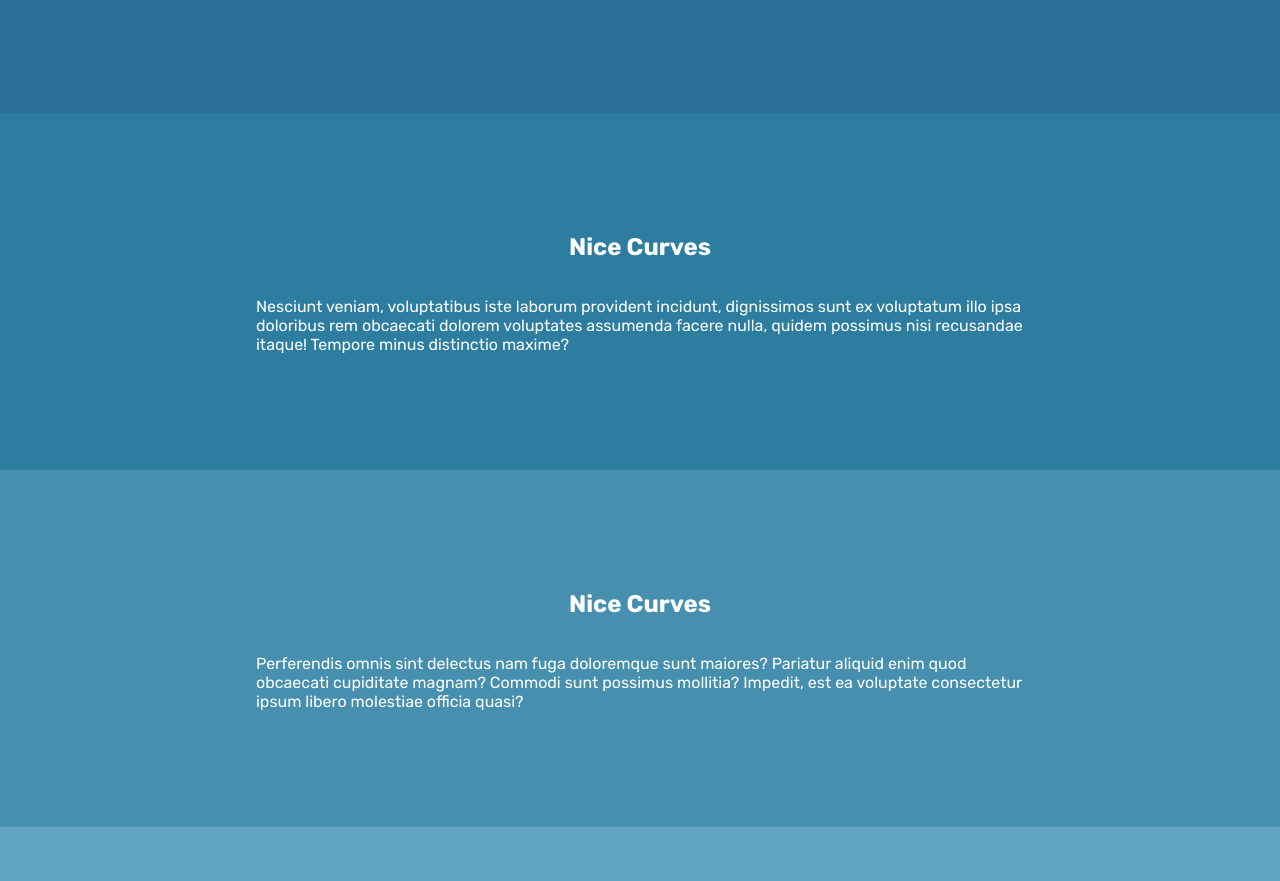
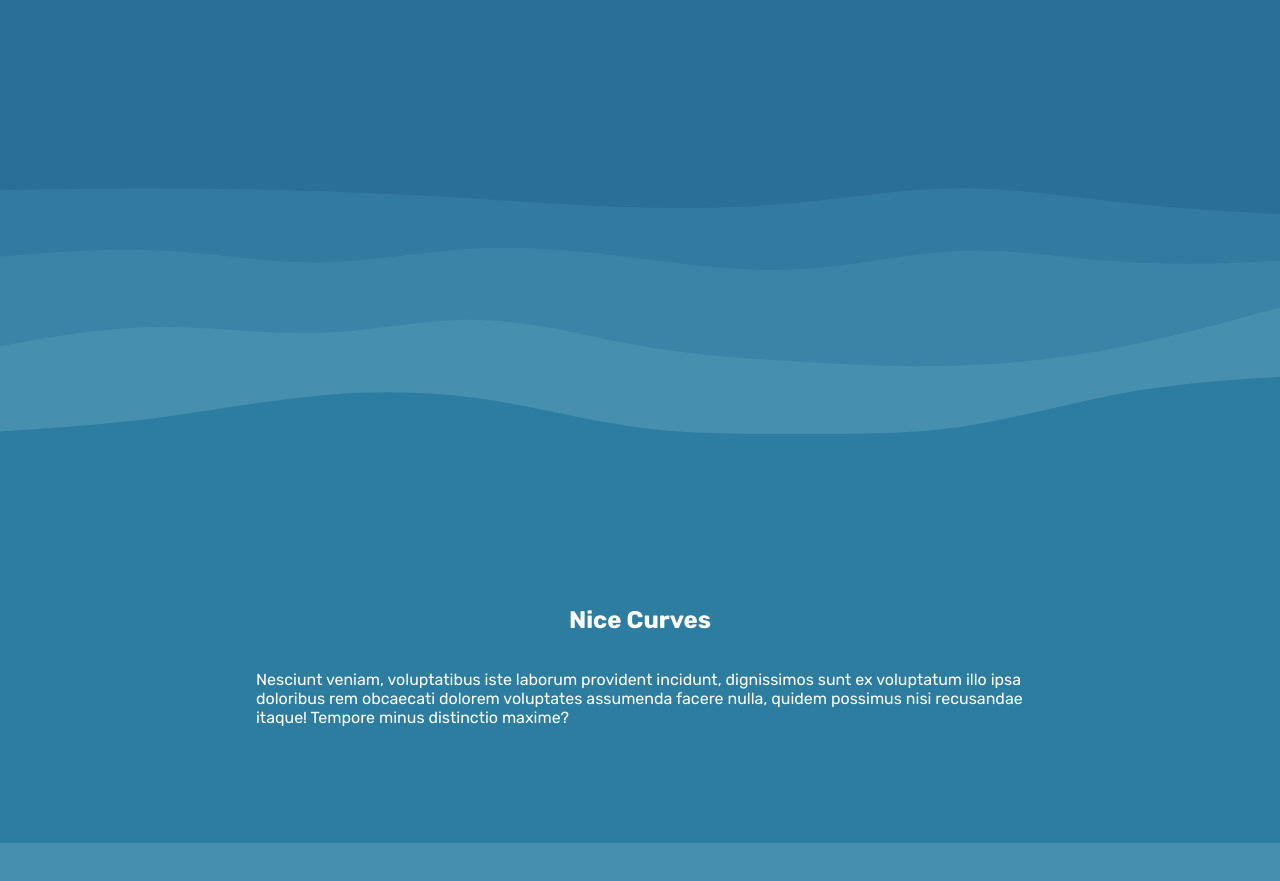
Before and after one commit to leandromichelena/Curvy-backgrounds, a plain HTML site: page index.html in a window 1280 px wide. Shown: the part 1921-2802 px from the top of the page. Drawn offline with Linux system fonts and the light colour scheme.

Commit message:
Created spacer class. Added SVG curve from https://app.haikei.app/ as a background image.

```diff
--- a/index.html
+++ b/index.html
@@ -138,6 +138,18 @@
             fill: #2A6F97;
         }
 
+        .spacer {
+            aspect-ratio: 960/280;
+            width: 100%;
+            background-repeat: no-repeat;
+            background-position: center;
+            background-size: cover;
+        }
+
+        .layered-waves {
+            background-image: url('./layered-waves-haikei.svg');
+        }
+
     </style>
 </head>
 
@@ -185,6 +197,9 @@
         <h1>Nice Curves</h1>
         <p>Inventore cumque doloremque ab tempore quae voluptates dignissimos possimus amet maxime fugit dolorum sequi, harum hic, iure aut magnam obcaecati enim beatae cum numquam explicabo laboriosam! Non porro placeat dolores.</p>
     </section>
+
+    <div class="spacer layered-waves"></div>
+
     <section class="color6">
         <h1>Nice Curves</h1>
         <p>Nesciunt veniam, voluptatibus iste laborum provident incidunt, dignissimos sunt ex voluptatum illo ipsa doloribus rem obcaecati dolorem voluptates assumenda facere nulla, quidem possimus nisi recusandae itaque! Tempore minus distinctio maxime?</p>
```
Also changed, not shown: layered-waves-haikei.svg (added).
